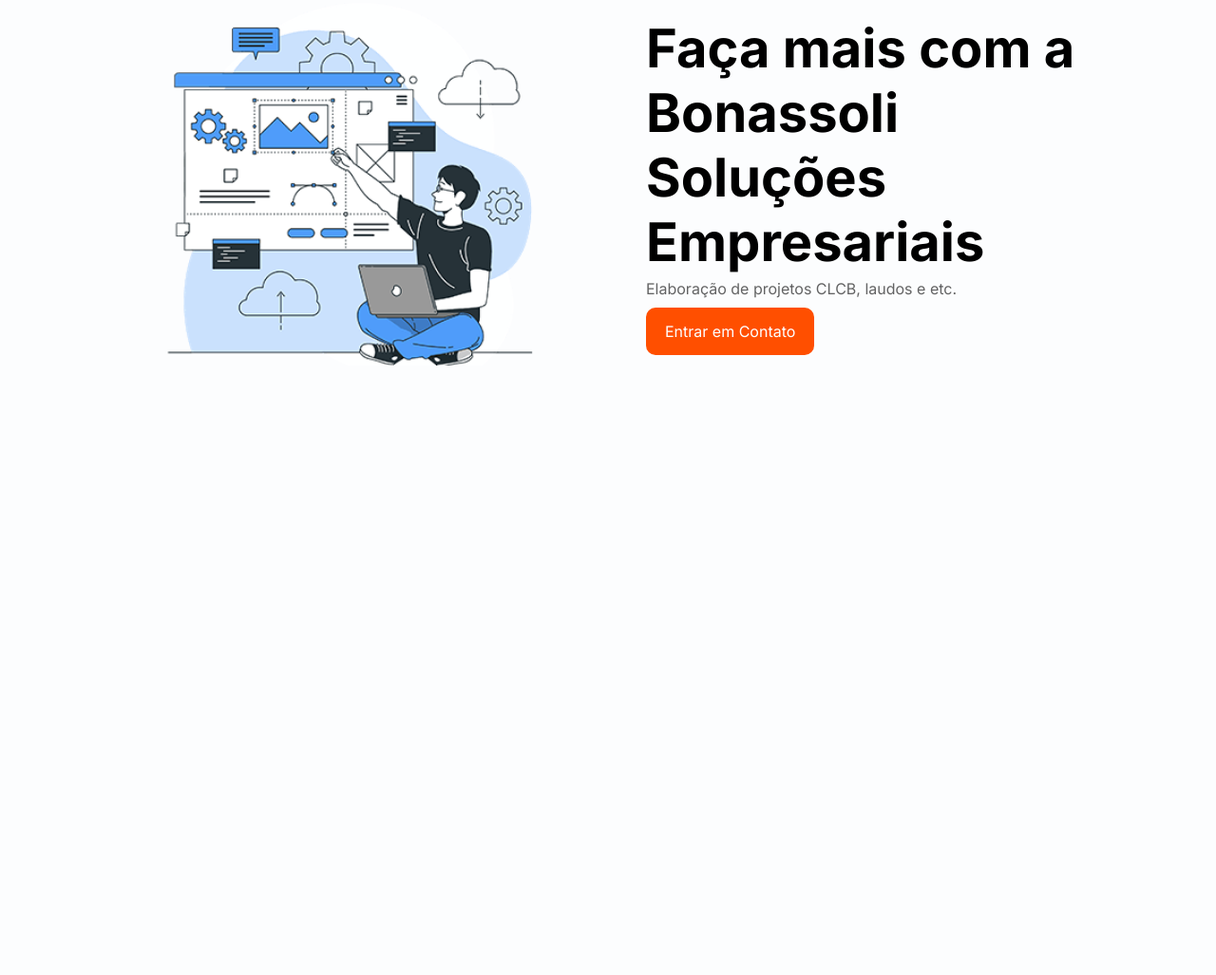
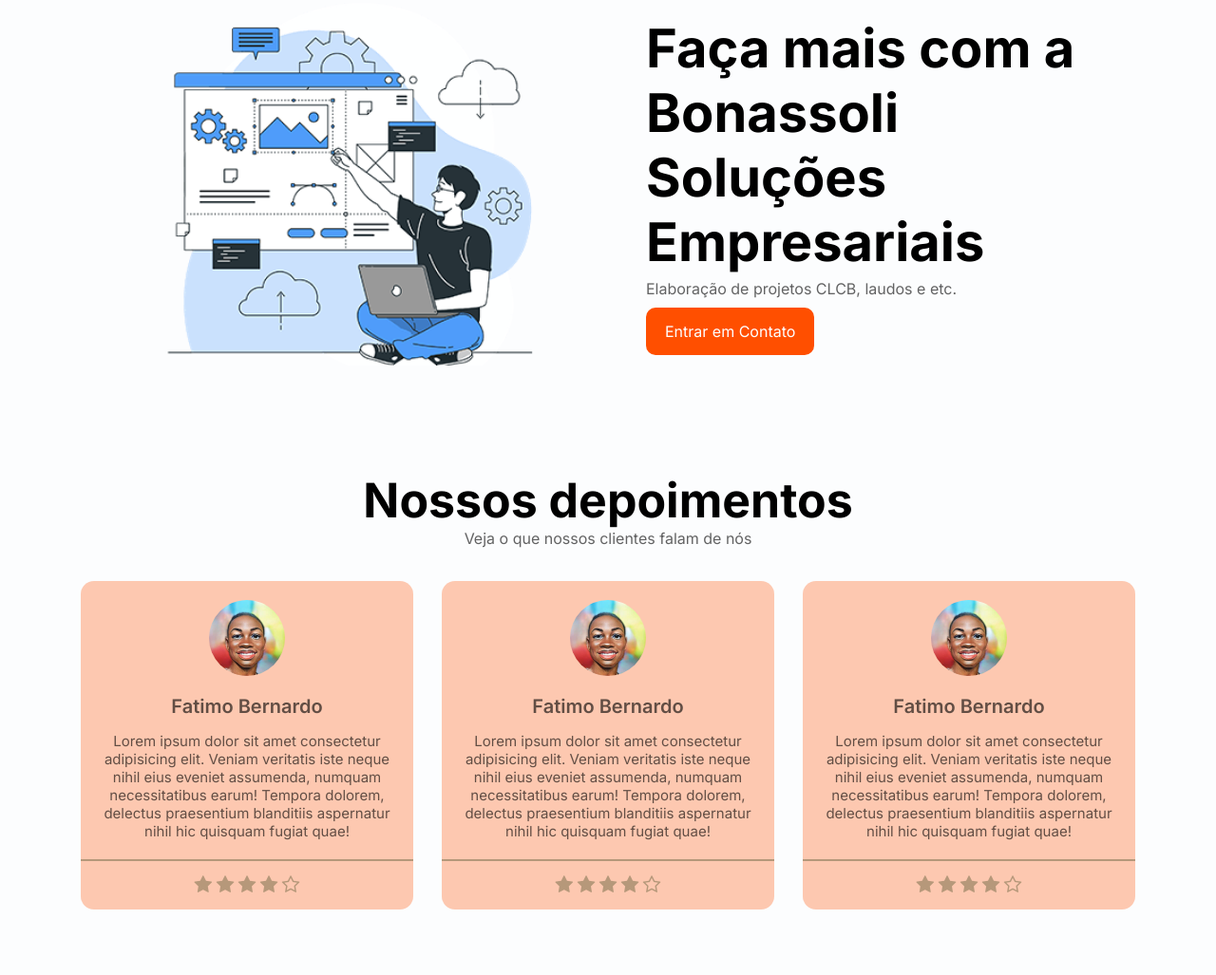
Before and after one commit to Rafael-C-137/grupoBonassoli, a plain HTML site: page index.html in a window 1280 px wide. Shown: the part 1396-2423 px from the top of the page at 95% size. Before the commit the page ends 1839 px from the top, so only its background shows below. Drawn offline with Linux system fonts and the light colour scheme.

Commit message:
createTestimonials

```diff
--- a/css/style.css
+++ b/css/style.css
@@ -149,3 +149,72 @@ nav ul a:hover::after{
 .faca-mais .faca-mais-img img {
     width: 100%;
 }
+
+/*depoimentos*/
+
+.depoimentos h3 {
+    text-align: center;
+}
+
+.depoimentos p {
+    margin-bottom: 20PX;
+    text-align: center;
+}
+
+.cards {
+    display: flex;
+    justify-content: center;
+}
+
+.depoimentos .card-item {
+    background-color: #ff51004f;
+    margin: 15px;
+    border-radius: 14px;
+    text-align: center;
+    width: 350px;
+    transition: 0.3s;
+}
+
+.depoimentos .card-item img {
+    border-radius: 100%;
+    width: 80px;
+    display: block;
+    margin: 20px auto;
+}
+
+.depoimentos .card-item .nome-user {
+    font-weight: 600;
+    font-size: 20px;
+    margin-bottom: 15px;
+    transition: 0.3s;
+}
+
+.depoimentos .card-item .depoimento-user {
+    font-size: 15px;
+    padding: 0 15px;
+    transition: 0.3s;
+}
+
+.depoimentos .card-item .estrelas {
+    margin: 15px 0;
+    border-top: 2px solid #9d8868be;
+
+}
+
+.depoimentos .card-item .estrelas i {
+    color: #9d8868be;
+    margin-top: 15px;
+    font-size: 20px;
+    transition: 0.3s;
+}
+
+.depoimentos .card-item:hover {
+    background-color: #f49200bf;
+    margin-top: -5px;
+}
+
+.depoimentos .card-item:hover .nome-user,
+.depoimentos .card-item:hover .depoimento-user,
+.depoimentos .card-item:hover .estrelas i {
+    color: white;
+}
--- a/index.html
+++ b/index.html
@@ -3,6 +3,7 @@
 <head>
     <meta charset="UTF-8">
     <meta name="viewport" content="width=device-width, initial-scale=1.0">
+    <link rel="stylesheet" href="https://cdnjs.cloudflare.com/ajax/libs/font-awesome/4.7.0/css/font-awesome.css" integrity="sha512-5A8nwdMOWrSz20fDsjczgUidUBR8liPYU+WymTZP1lmY9G6Oc7HlZv156XqnsgNUzTyMefFTcsFH/tnJE/+xBg==" crossorigin="anonymous" referrerpolicy="no-referrer" />
     <link rel="stylesheet" href="css/style.css">
     <title>Grupo Bonassoli</title>
 </head>
@@ -11,7 +12,7 @@
         <div class="container">
             <nav>
              <a href="index.html">
-                    <img src="img/logo_branco_laranja.png" alt="Logo" >
+                    <img src="img/logo_branco_laranja.png" alt="Logo">
              </a>
              <ul class="ul">
                 <a href="index.html">Home</a>
@@ -57,5 +58,71 @@
         </div>
     </section>
 
+    <!--Depoimentos-->
+    <section class="depoimentos">
+        <div class="container">
+            <h3>Nossos depoimentos</h3>
+            <p>Veja o que nossos clientes falam de nós</p>
+            <div class="cards">
+                <!--item01-->
+                <div class="card-item">
+                    <img src="img/me.jpg" alt="depoentes">
+                    <p class="nome-user">Fatimo Bernardo</p>
+                    <p class="depoimento-user">
+                    Lorem ipsum dolor sit amet consectetur adipisicing elit. Veniam veritatis iste neque nihil eius eveniet
+                    assumenda, numquam necessitatibus earum! Tempora dolorem, delectus praesentium blanditiis aspernatur nihil hic quisquam
+                    fugiat quae!
+                    </p>
+                    <div class="estrelas">
+                        <i class="fa fa-star" aria-hidden="true"></i>
+                        <i class="fa fa-star" aria-hidden="true"></i>
+                        <i class="fa fa-star" aria-hidden="true"></i>
+                        <i class="fa fa-star" aria-hidden="true"></i>
+                        <i class="fa fa-star-o" aria-hidden="true"></i>
+                    </div>
+
+                </div>
+
+                <!--item02-->
+                <div class="card-item">
+                    <img src="img/me.jpg" alt="depoentes">
+                    <p class="nome-user">Fatimo Bernardo</p>
+                    <p class="depoimento-user">
+                    Lorem ipsum dolor sit amet consectetur adipisicing elit. Veniam veritatis iste neque nihil eius eveniet
+                    assumenda, numquam necessitatibus earum! Tempora dolorem, delectus praesentium blanditiis aspernatur nihil hic quisquam
+                    fugiat quae!
+                    </p>
+                    <div class="estrelas">
+                        <i class="fa fa-star" aria-hidden="true"></i>
+                        <i class="fa fa-star" aria-hidden="true"></i>
+                        <i class="fa fa-star" aria-hidden="true"></i>
+                        <i class="fa fa-star" aria-hidden="true"></i>
+                        <i class="fa fa-star-o" aria-hidden="true"></i>
+                    </div>
+
+                </div>
+
+                <!--item03-->
+                <div class="card-item">
+                    <img src="img/me.jpg" alt="depoentes">
+                    <p class="nome-user">Fatimo Bernardo</p>
+                    <p class="depoimento-user">
+                    Lorem ipsum dolor sit amet consectetur adipisicing elit. Veniam veritatis iste neque nihil eius eveniet
+                    assumenda, numquam necessitatibus earum! Tempora dolorem, delectus praesentium blanditiis aspernatur nihil hic quisquam
+                    fugiat quae!
+                    </p>
+                    <div class="estrelas">
+                        <i class="fa fa-star" aria-hidden="true"></i>
+                        <i class="fa fa-star" aria-hidden="true"></i>
+                        <i class="fa fa-star" aria-hidden="true"></i>
+                        <i class="fa fa-star" aria-hidden="true"></i>
+                        <i class="fa fa-star-o" aria-hidden="true"></i>
+                    </div>
+
+                </div>
+            </div>
+        </div>
+    </section>
+
 </body>
 </html>
```
